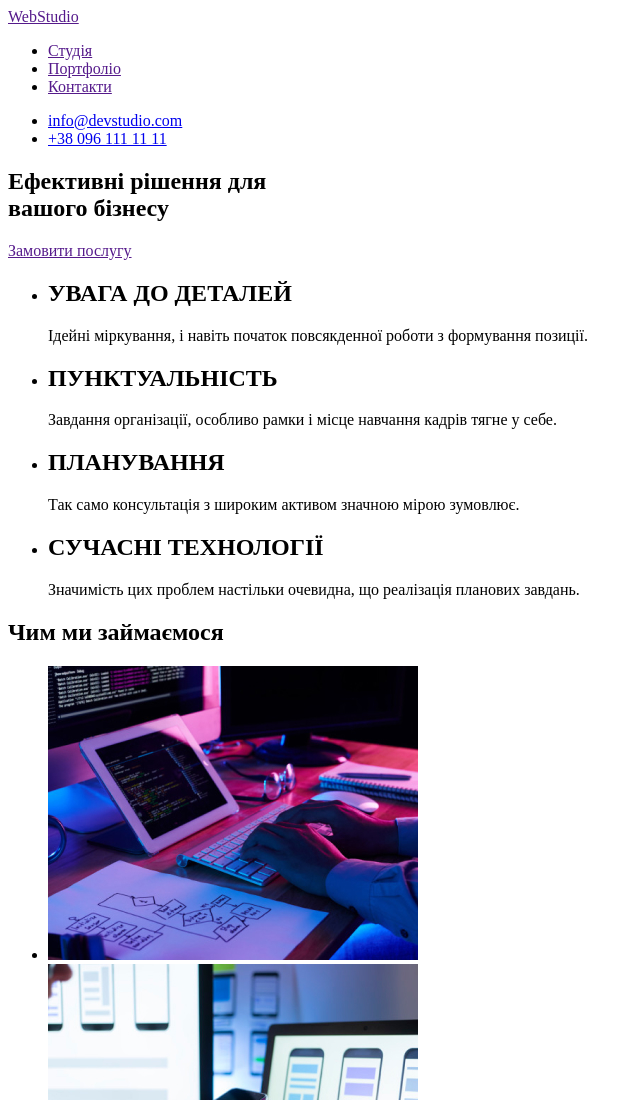
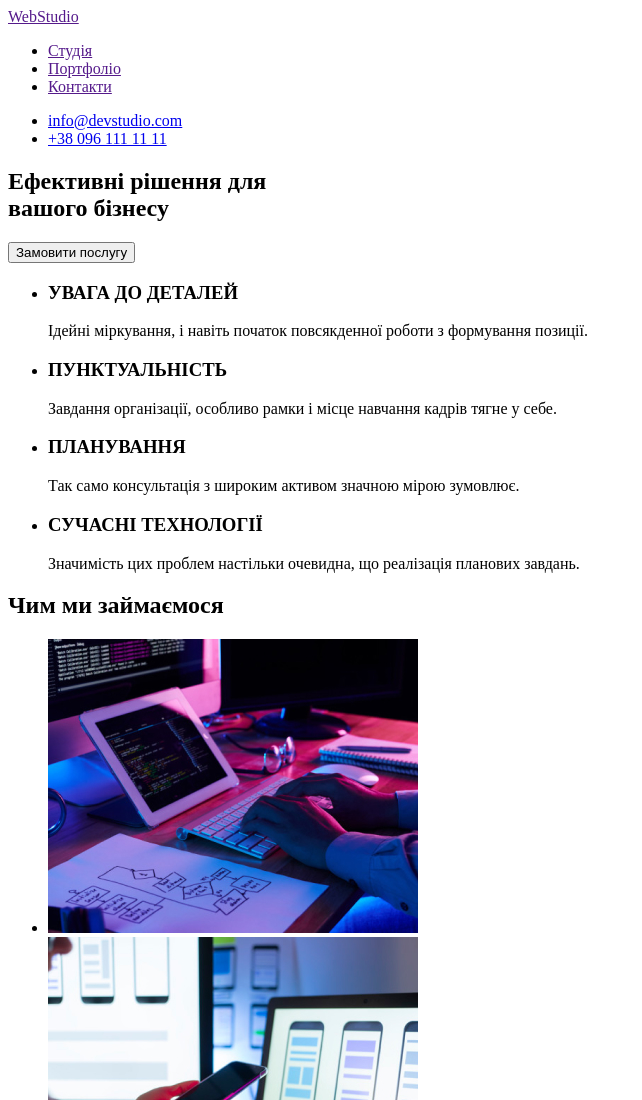
Before and after one commit to DmytroNahornyi/goit-markup-hw-01, a plain HTML site: page index.html in a window 1280 px wide. Shown: the top 1100 px of the page, without its empty margins (0-642 px from the left). Drawn offline with Linux system fonts and the light colour scheme; files whose address does not match are found by name.

Commit message:
Update index.html

```diff
--- a/index.html
+++ b/index.html
@@ -29,19 +29,19 @@
     <div>
     <section>
         <h1>Ефективні рішення для <br />вашого бізнесу</h1>
-        <a href="">Замовити послугу</a>
+        <button type=“button”>Замовити послугу</button>
     </section>
     </div>
     <!--Section 2-->
     <section>
         <ul>
-            <li><h2>УВАГА ДО ДЕТАЛЕЙ</h2>
+            <li><h3>УВАГА ДО ДЕТАЛЕЙ</h3>
             <p>Ідейні міркування, і навіть початок повсякденної роботи з формування позиції.</p></li>
-            <li><h2>ПУНКТУАЛЬНІСТЬ</h2>
+            <li><h3>ПУНКТУАЛЬНІСТЬ</h3>
             <p>Завдання організації, особливо рамки і місце навчання кадрів тягне у себе.</p></li>
-            <li><h2>ПЛАНУВАННЯ</h2>
+            <li><h3>ПЛАНУВАННЯ</h3>
             <p>Так само консультація з широким активом значною мірою зумовлює.</p></li>
-            <li><h2>СУЧАСНІ ТЕХНОЛОГІЇ</h2>
+            <li><h3>СУЧАСНІ ТЕХНОЛОГІЇ</h3>
             <p>Значимість цих проблем настільки очевидна, що реалізація планових завдань.</p></li>
         </ul>
     </section>
```
